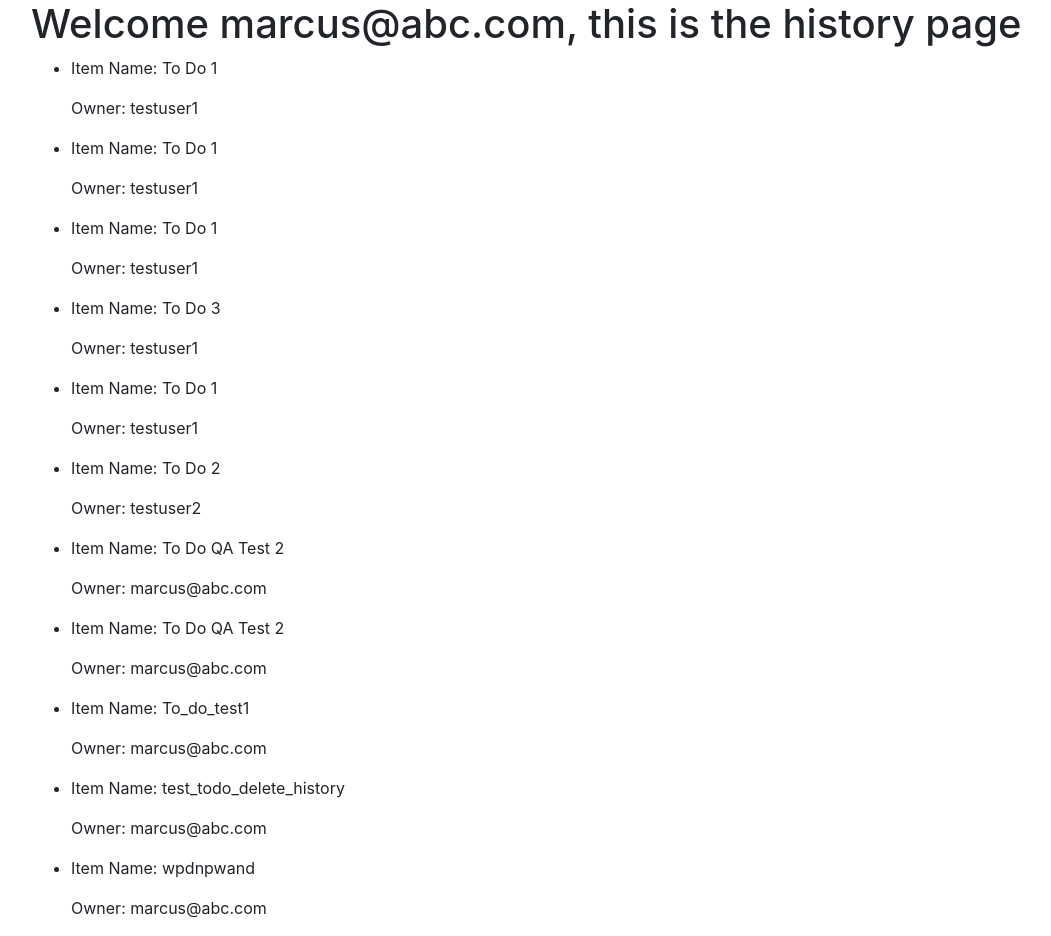
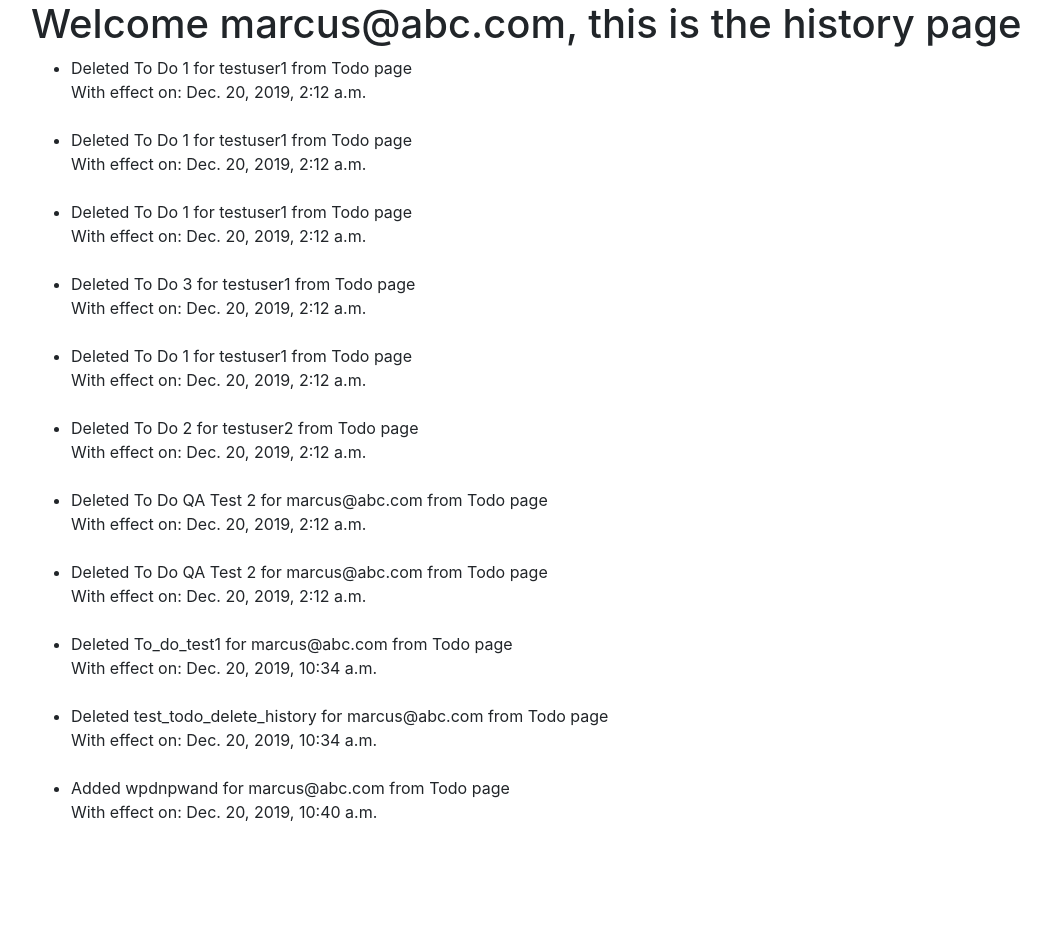
Before and after one commit to ktzy0305/ETI-To-Do-App, a Django app: page /historyItem in a window 1280 px wide. Shown: the part 56-992 px from the top of the page, without its empty margins (54-1105 px from the left). After the commit the page ends 877 px from the top, so only its background shows below. Run offline with Django 3.2, Linux system fonts and the light colour scheme; a user stored in the database is signed in; data comes from the database, SQL or seed files in the repository; both versions use the stored data as it was after the commit; some libraries are stand-ins or nearby versions.

Commit message:
Added Auto-Archive feature
Adding a todo-item or deleting an entry off the todo list will both add an entry into the todo_history page.

```diff
--- a/ToDoApp/urls.py
+++ b/ToDoApp/urls.py
@@ -23,10 +23,10 @@ urlpatterns = [
     path('admin/', admin.site.urls),
     path('To_do_page/', todoGreeting, name='todopage'),
     path('addTodo/', addTodo),
-    path('deleteTodo/<int:todo_id>/', deleteTodo),
+    path('deleteTodo/<int:todo_id>/<todo_own>/<todo_Todo>/', deleteTodo),
     path('logout_view/', logout_view),
     path('', TemplateView.as_view(template_name='home.html'), name='home'),
-    path('archiveHistory/<todo_Todo>/<todo_own>/', archiveHistory),
+    #path('archiveHistory/<todo_Todo>/<todo_own>/', archiveHistory),
     path('historyItem', historyItem),
     path('contribution/', contributions_view, name='contributionpage'),
     path('historyItem', historyItem, name='todohistorypage'),
--- a/To_do_page/models.py
+++ b/To_do_page/models.py
@@ -11,3 +11,5 @@ class ToDoItem(models.Model):
 class ArchiveHistory(models.Model):
     owner = models.CharField(max_length=100)
     Todo = models.CharField(max_length=100)
+    Timecreated = models.DateTimeField()
+    action = models.CharField (max_length=10)
--- a/To_do_page/templates/history_page.html
+++ b/To_do_page/templates/history_page.html
@@ -12,8 +12,10 @@
 	<ul>
 		{% for todo_item in all_items %}
 		<li>
-			<P name="item">Item Name: {{todo_item.Todo }}</p>
-			<p name="owner">Owner: {{todo_item.owner }}</p>
+			<div name="item">{{todo_item.action }} {{todo_item.Todo }} for {{todo_item.owner }} from Todo page</div>
+			<div name='time'>With effect on: {{todo_item.Timecreated }}</div>
+			<br/>
+			<!--<p name="owner">Owner: {{todo_item.owner }}</p>-->
 		</li>
 		{% endfor %}
 	</ul>
--- a/To_do_page/templates/to_do.html
+++ b/To_do_page/templates/to_do.html
@@ -15,13 +15,13 @@
 			<div name="item">Item Name: {{todo_item.Todo }}</div>
 			<div name="owner" margin=0 padding=0>Owner: {{todo_item.owner }}</div>
 			<div name="time_created" margin=0 padding=0>Time Created: {{todo_item.Timecreated }}</div>
-			<form action="/deleteTodo/{{todo_item.id}}/" method="post">{% csrf_token %}
+			<form action="/deleteTodo/{{todo_item.id}}/{{todo_item.owner}}/{{todo_item.Todo}}/" method="post">{% csrf_token %}
 				<input name="delete" type="submit" value="Delete"/>
 			</form>
-			<form action="/archiveHistory/{{todo_item.Todo}}/{{todo_item.owner}}/" method="post">{% csrf_token %}
+			<!--<form action="/archiveHistory/{{todo_item.Todo}}/{{todo_item.owner}}/" method="post">{% csrf_token %}
 				<input name="archive" type="submit" value="Archive To history"/>
 				</br>
-			</form>
+			</form>-->
 		</p>
 		</li>
 		{% endfor %}
--- a/To_do_page/views.py
+++ b/To_do_page/views.py
@@ -26,6 +26,7 @@ def addTodo(request):
         #time = time.strftime('%Y-%m-%d %H:%M')
         new_item = ToDoItem(owner=own, Todo=new_todo, Timecreated=time)
         new_item.save()
+        archiveHistory(own, new_todo, time, 'Added')
         return HttpResponseRedirect('/To_do_page/')
     else:
         #context["error"] = "Check your input for Owner name and Item name."
@@ -33,15 +34,21 @@ def addTodo(request):
         return render(request, 'to_do.html', {'some_flag': True})
         #return HttpResponseRedirect('/To_do_page/', {'some_flag': True})
 
-def deleteTodo(request, todo_id):
+def deleteTodo(request, todo_id, todo_own, todo_Todo):
+    own = todo_own
+    new_todo = todo_Todo
+    time = datetime.now()
     delete_item = ToDoItem.objects.get(id=todo_id)
     delete_item.delete()
+    archiveHistory(own, new_todo, time, 'Deleted')
     return HttpResponseRedirect('/To_do_page/')
 
-def archiveHistory(request, todo_Todo, todo_own):
+def archiveHistory(todo_own, todo_Todo, timecreated, action):
     own = todo_own
     todo = todo_Todo
-    new_item = ArchiveHistory(owner=own, Todo=todo)
+    time = timecreated
+    act = action
+    new_item = ArchiveHistory(owner=own, Todo=todo, Timecreated=time, action=act)
     new_item.save()
     return HttpResponseRedirect('/To_do_page/')
 
```
Also changed, not shown: To_do_page/migrations/0008_auto_20191220_1011.py (added), db.sqlite3.
